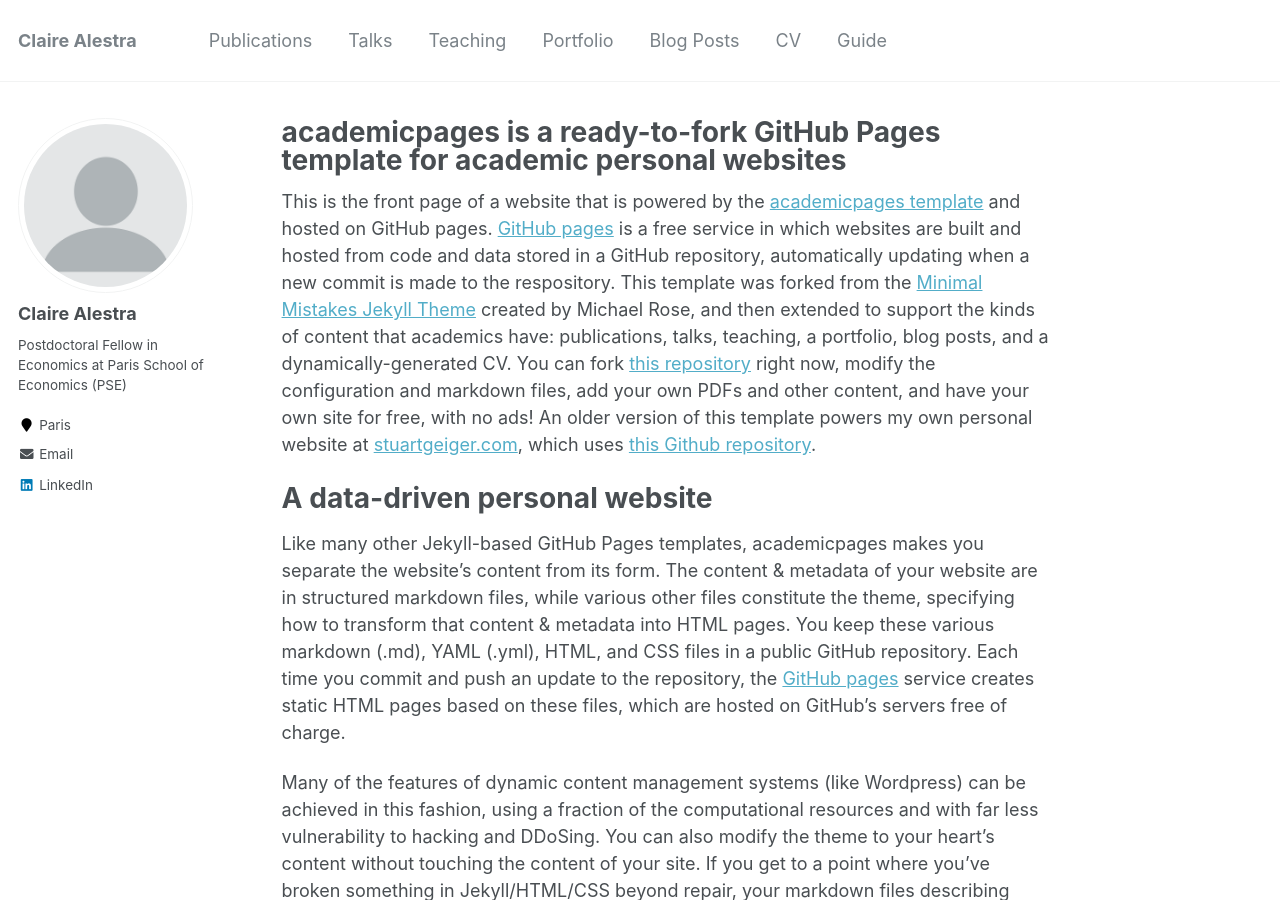
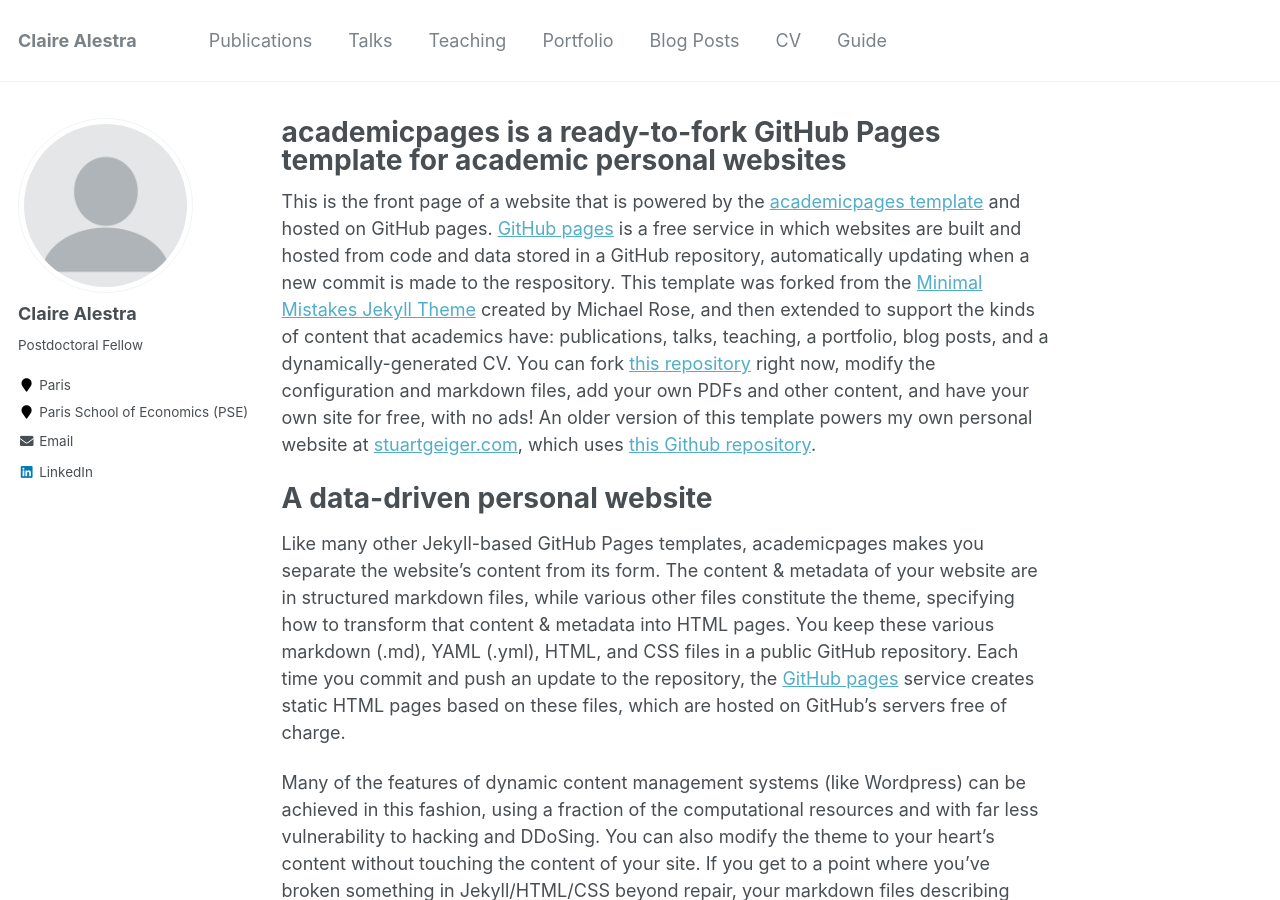
Before and after one commit to ClaireAlestra/ClaireAlestra.github.io, a Jekyll site: the page built from _pages/about.md, in a window 1280 px wide and 900 px high. Built offline with Jekyll 4.4.1, drawn with Linux system fonts in a browser that asks for light colours.

Commit message:
Update _config.yml
sidebar changes

```diff
--- a/_config.yml
+++ b/_config.yml
@@ -82,9 +82,9 @@ analytics:
 author:
   name             : "Claire Alestra"
   avatar           : "profile.png"
-  bio              : "Postdoctoral Fellow in Economics at Paris School of Economics (PSE)"
+  bio              : "Postdoctoral Fellow"
+  employer         : "Paris School of Economics (PSE)"
   location         : "Paris"
-  employer         : #"Paris School of Economics (PSE)"
   pubmed           : # "https://www.ncbi.nlm.nih.gov/pubmed/?term=john+snow"
   googlescholar    : # "http://yourfullgooglescholarurl.com"
   email            : "claire.alestra@psemail.eu"
```
